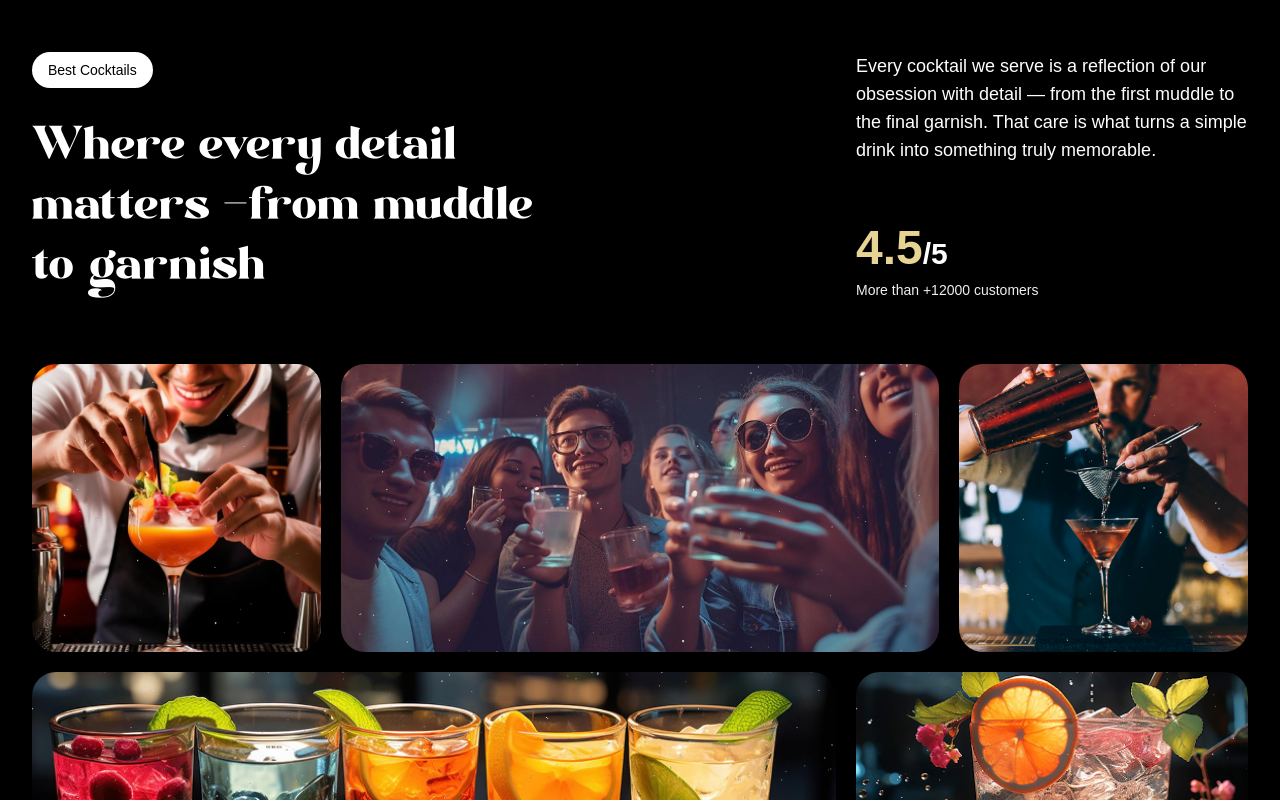
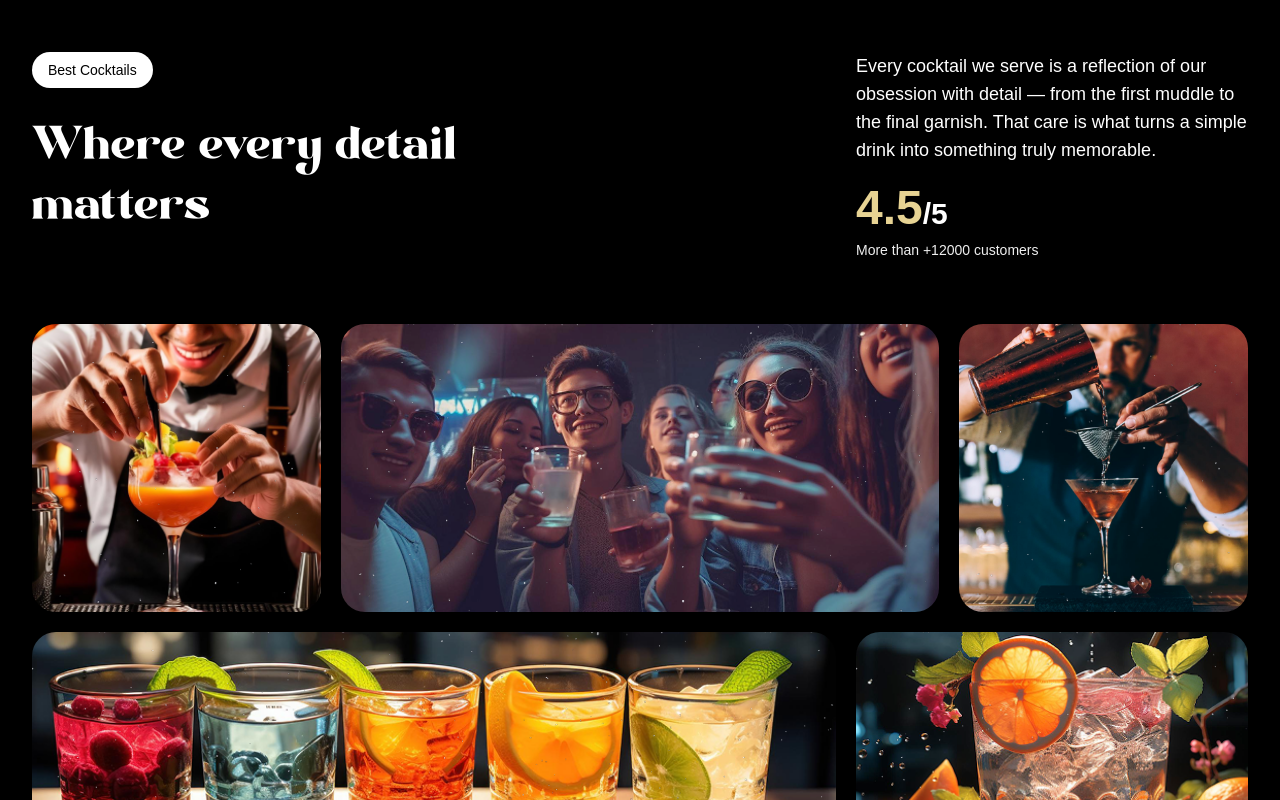
Before and after one commit to othman-geurrar/Cocktailo-website, a React (Vite) app: page / in a window 1280 px wide. Shown: the part 1660-2460 px from the top of the page. Built offline with nearby package versions, Linux system fonts and the light colour scheme; a web font is replaced by a local one.

Commit message:
title change in about section

```diff
--- a/src/components/About.jsx
+++ b/src/components/About.jsx
@@ -31,8 +31,7 @@ const About = () => {
 		 <div className="md:col-span-8">
 			<p className="badge">Best Cocktails</p>
 			<h2>
-			 Where every detail matters <span className="text-white">-</span>
-				from muddle to garnish
+			 Where every detail matters
 			</h2>
 		 </div>
 
```
